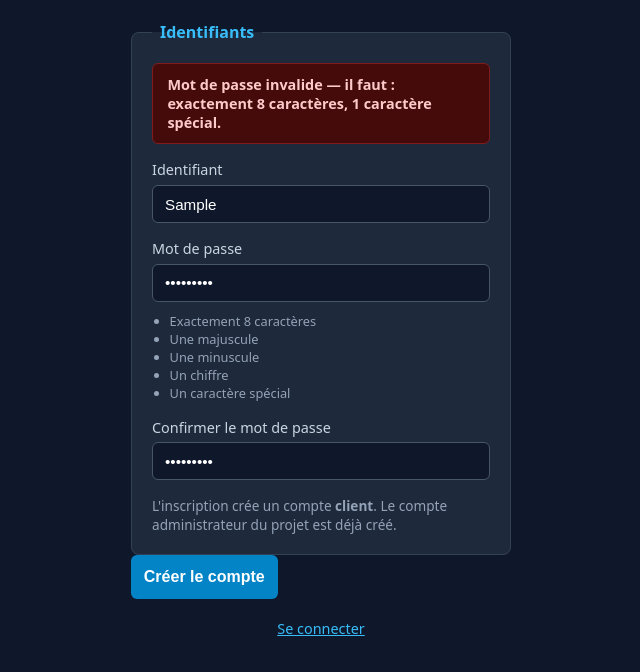
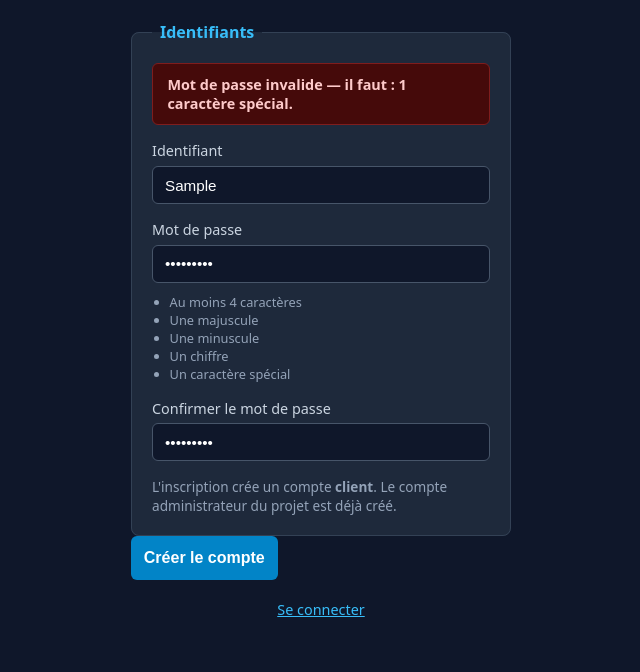
Before and after one commit to Hicham-en/App_Gestion_Films, a plain HTML site: page register.html in a window 1280 px wide. Both pictures are taken after typing "Sample", "Sample123", "Sample123" into the empty fields and a click on the button "Créer le compte". Shown: the part 70-742 px from the top of the page, without its empty margins (319-959 px from the left). Drawn offline with Linux system fonts and the light colour scheme.

Commit message:
Passer la regle de mot de passe a 4 caracteres minimum

```diff
--- a/js/auth.js
+++ b/js/auth.js
@@ -32,13 +32,13 @@ function getSession() {
 }
 
 // ---------- Mot de passe ----------
-// Règle unique du projet : exactement 8 caractères, dont 1 majuscule,
+// Règle unique du projet : au moins 4 caractères, dont 1 majuscule,
 // 1 minuscule, 1 chiffre et 1 caractère spécial.
 // Renvoie le message d'erreur, ou null si le mot de passe est correct.
 function validatePassword(password) {
   const erreurs = [];
 
-  if (password.length !== 8) erreurs.push("exactement 8 caractères");
+  if (password.length < 4) erreurs.push("au moins 4 caractères");
   if (!/[A-Z]/.test(password)) erreurs.push("1 majuscule");
   if (!/[a-z]/.test(password)) erreurs.push("1 minuscule");
   if (!/[0-9]/.test(password)) erreurs.push("1 chiffre");
--- a/register.html
+++ b/register.html
@@ -30,7 +30,7 @@
             required
           >
           <ul class="password-rules">
-            <li>Exactement 8 caractères</li>
+            <li>Au moins 4 caractères</li>
             <li>Une majuscule</li>
             <li>Une minuscule</li>
             <li>Un chiffre</li>
```
Also changed, not shown: index.html (+1 -1 lines).
